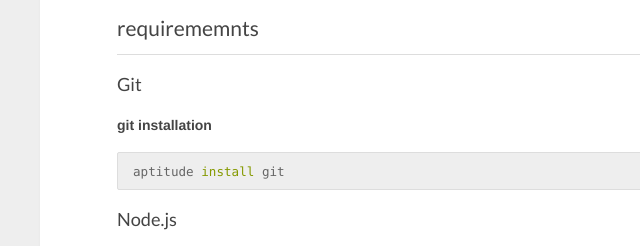
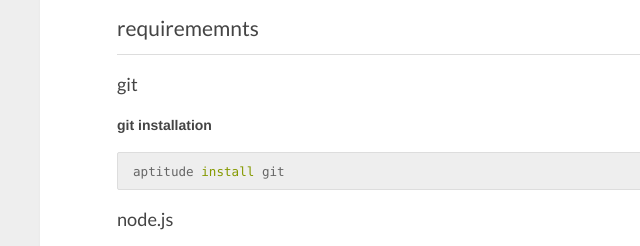
Before and after one commit to suhaiming/suhaiming.github.io, a plain HTML site: page 2015/09/23/another-hexo-blog/index.html in a window 1280 px wide. Shown: the part 278-524 px from the top of the page, 0-640 px from the left. Drawn offline with nearby package versions, Linux system fonts and the light colour scheme.

Commit message:
Site updated: 2015-09-24 23:16:15

```diff
--- a/2015/09/23/another-hexo-blog/index.html
+++ b/2015/09/23/another-hexo-blog/index.html
@@ -63,9 +63,9 @@
     <div class="entry">
 
         <p>Reference: <a href="https://hexo.io/docs/" target="_blank" rel="external">hexo</a> <a href="https://github.com/creationix/nvm" target="_blank" rel="external">nvm</a></p>
-<h2 id="requirememnts">requirememnts</h2><h3 id="Git">Git</h3><p><strong>git installation</strong></p>
+<h2 id="requirememnts">requirememnts</h2><h3 id="git">git</h3><p><strong>git installation</strong></p>
 <pre><code>aptitude <span class="keyword">install</span> git
-</code></pre><h3 id="Node-js">Node.js</h3><p><strong>nvm installation</strong><br> nvm: node version management</p>
+</code></pre><h3 id="node-js">node.js</h3><p><strong>nvm installation</strong><br> nvm: node version management</p>
 <pre><code>curl http<span class="variable">s:</span>//raw.github.<span class="keyword">com</span>/creationix/nvm/master/install.<span class="keyword">sh</span> | <span class="keyword">sh</span>
 </code></pre><p><strong>nvm configuration</strong><br><figure class="highlight bash"><table><tr><td class="gutter"><pre><span class="line">1</span><br><span class="line">2</span><br><span class="line">3</span><br><span class="line">4</span><br><span class="line">5</span><br></pre></td><td class="code"><pre><span class="line">cat .zshrc</span><br><span class="line"><span class="built_in">export</span> NVM_DIR=<span class="string">"/home/shm/.nvm"</span></span><br><span class="line">[ <span class="operator">-s</span> <span class="string">"<span class="variable">$NVM_DIR</span>/nvm.sh"</span> ] &amp;&amp; . <span class="string">"<span class="variable">$NVM_DIR</span>/nvm.sh"</span>  <span class="comment"># This loads nvm</span></span><br><span class="line"></span><br><span class="line">nvm use <span class="number">4.1</span>.<span class="number">0</span> &gt; /dev/null <span class="number">2</span>&gt;&amp;<span class="number">1</span></span><br></pre></td></tr></table></figure></p>
 <p><strong>nvm commands</strong></p>
```
Also changed, not shown: index.html (+2 -2 lines).
